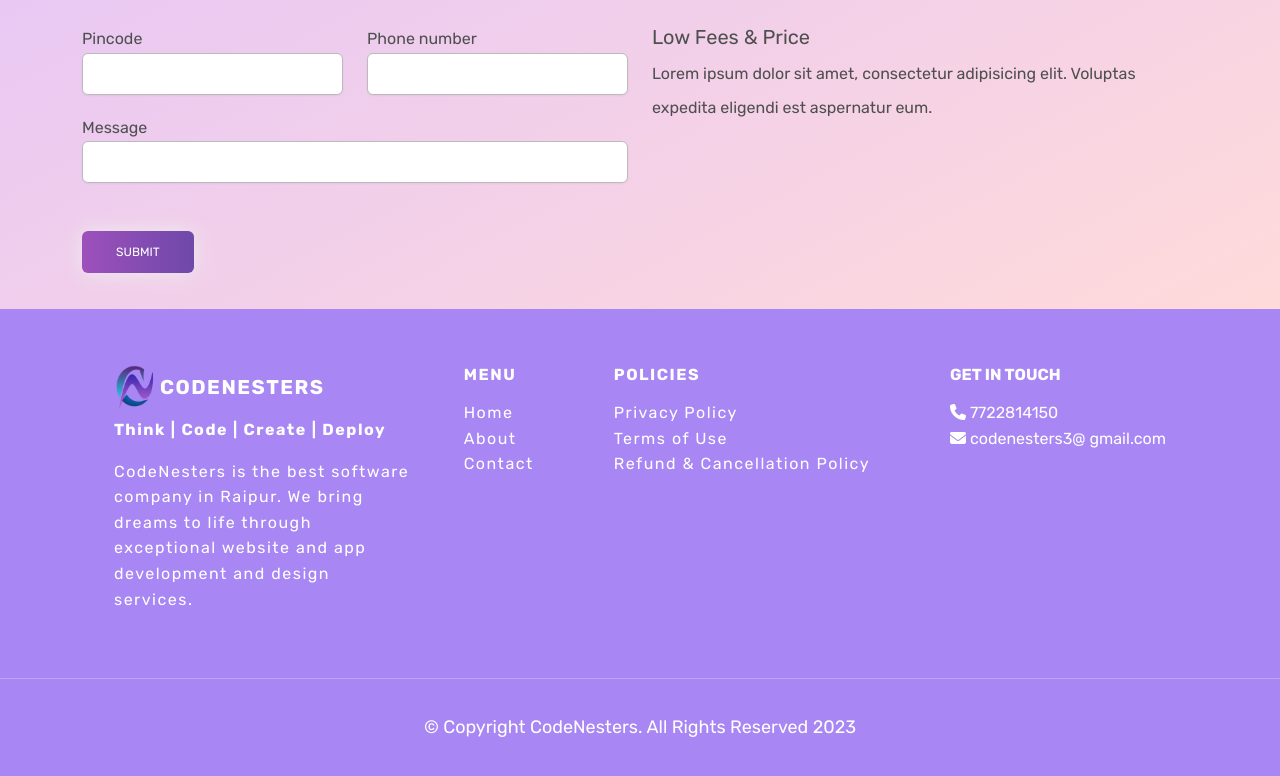
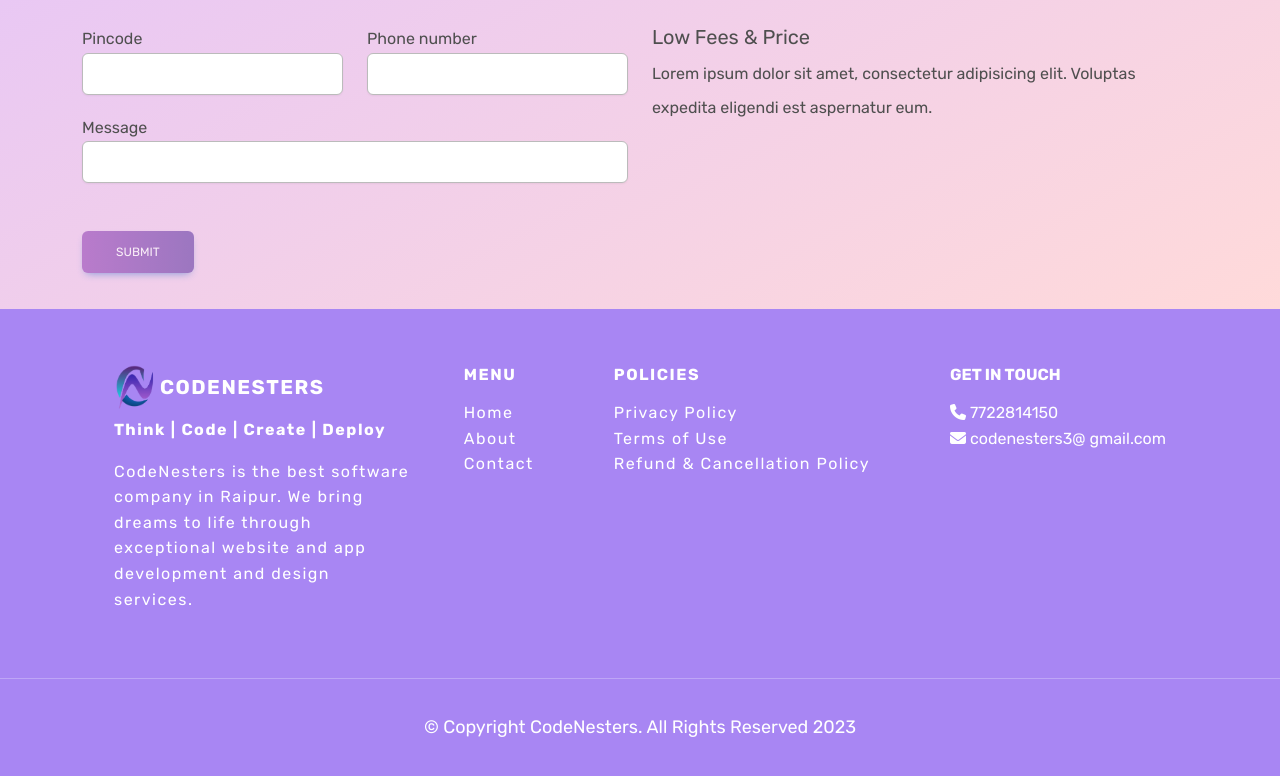
Before and after one commit to Yashcodes/CodeNesters-Frontend, a React (Create React App) app: page /contact in a window 1280 px wide. Shown: the part 1151-1927 px from the top of the page. Built offline with nearby package versions, Linux system fonts and the light colour scheme.

Commit message:
Added basic validation to contact us page

```diff
--- a/src/components/Forms/AppointForm.jsx
+++ b/src/components/Forms/AppointForm.jsx
@@ -135,7 +135,18 @@ const AppointForm = () => {
                 </fieldset>
 
                 <div className="btns">
-                  <button className="btn btn-primary appoint-submit-btn" onClick={handleSubmit}>
+                  <button
+                    className="btn btn-primary appoint-submit-btn"
+                    onClick={handleSubmit}
+                    disabled={
+                      name === "" &&
+                      email === "" &&
+                      address === "" &&
+                      pincode === "" &&
+                      phone === "" &&
+                      message === ""
+                    }
+                  >
                     Submit
                   </button>
                 </div>
```
